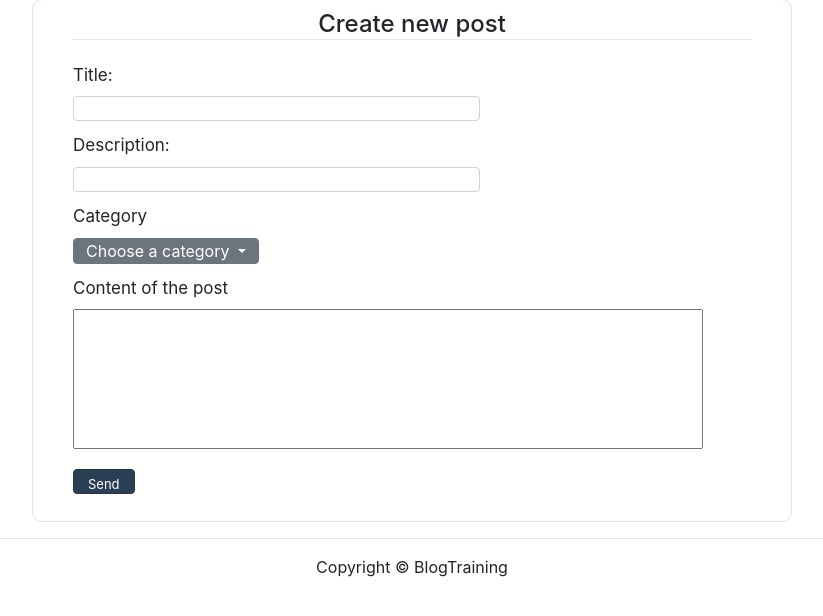
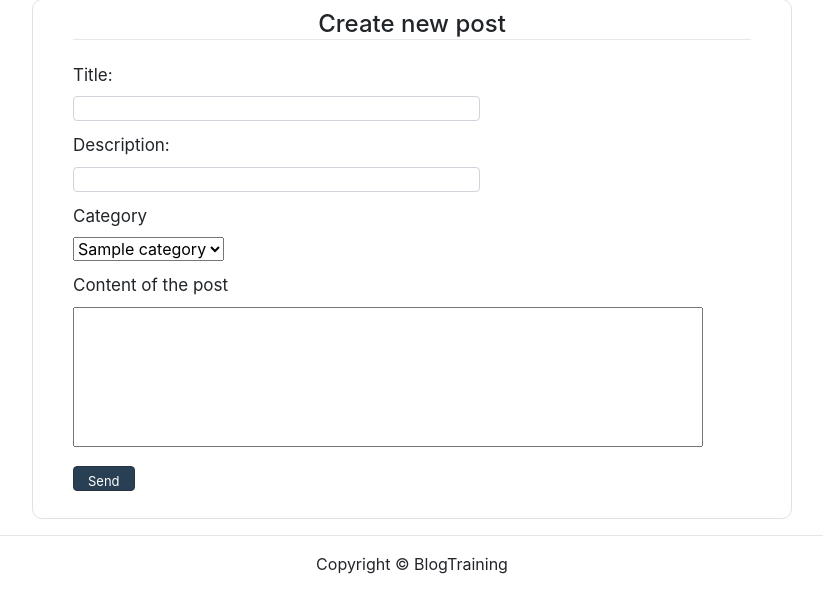
Before and after one commit to ClickItTrainers/BlogTraining, a CodeIgniter app: page /database/index.php/home/new_post in a window 1280 px wide. Shown: the part 147-763 px from the top of the page, without its empty margins (228-1051 px from the left). Run offline with CodeIgniter, Linux system fonts and the light colour scheme; the visitor is signed in with stand-in values (Sample User, id 1); tables that the repository leaves empty or names only in its code hold one stand-in row (values such as "Sample post"); some libraries are stand-ins or nearby versions.

Commit message:
Fixed dropdown of the newpost

```diff
--- a/application/views/newPost.php
+++ b/application/views/newPost.php
@@ -106,43 +106,20 @@ $(function() {
                         <span class="text-danger"><?php echo form_error('description'); ?></span>
                     </div>
 
-                     <!-- Category -->
-                     <div class="margin-bottom">
-                         <legend for="category" class="margin-category">Category</legend>
+                    <!-- Category -->
+                    <div class="margin-bottom">
+                        <legend for="category" class="margin-category">Category</legend>
 
-                    <!-- <div class="dropdown ">
-                        <select name="OS">
-                           <option selected value="0">
-                                <button class="btn btn-secondary dropdown-toggle"
-                                          type="button" id="dropdownMenu1" data-toggle="dropdown"
-                                          aria-haspopup="true" aria-expanded="false">Choose a category
-                                </button>
-                                </option>
-                            <div class="dropdown-menu">
-                               <option value="1">Windows Vista</option>
-                               <option value="10">Fedora</option>
-                            </div>
-                        </select>
-                    </div> -->
+                            <select class="selectpicker" name="category" required data-style="btn-primary">
+                                <?php $count=0;
+                                    foreach ($category_arr as $item){
+                                    $count++ ?>
+                                <option value="<?php echo $count;?>"> <?php echo $item->name;?></option>
+                                <?php } ?>
+                            </select>
+                            <span class="text-danger"><?php echo form_error('category'); ?></span>
 
-                        <div class="dropdown ">
-                              <button class="btn btn-secondary dropdown-toggle"
-                                      type="button" id="dropdownMenu1" data-toggle="dropdown"
-                                      aria-haspopup="true" aria-expanded="false">Choose a category
-                              </button>
-                              <div class="dropdown-menu">
-                                     <?php $count=0;
-                                    foreach ($category_arr as $item)
-                                    {
-                                    $count++?>
-                                    <label class="btn ">
-                                        <input type="radio" style="visibility:hidden;" name="category" value="<?php echo $count;?>"><?php echo $item->name;?></input>
-                                    </label>
-                                    <?php ; } ?>
-                                    <span class="text-danger"><?php echo form_error('category'); ?></span>
-                              </div>
-                        </div>
-                     </div>
+                    </div>
                 </div>
                 <!-- Content od the post -->
                 <div class="col-lg-12 col-md-12 col-sm-12 col-xs-12 margin-bottom">
```
